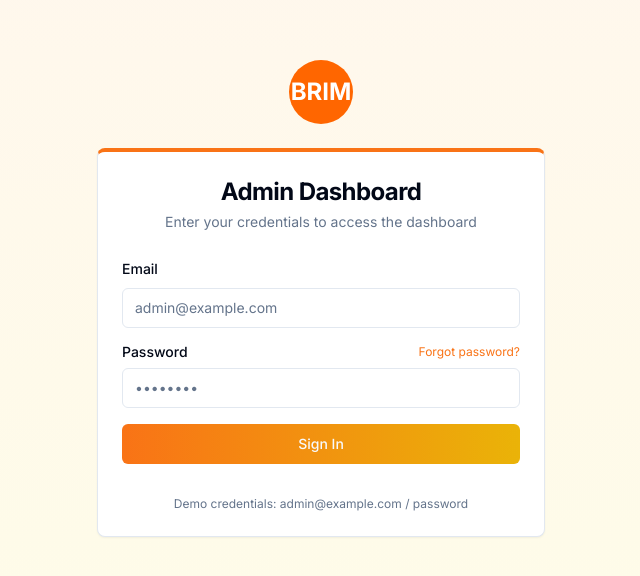
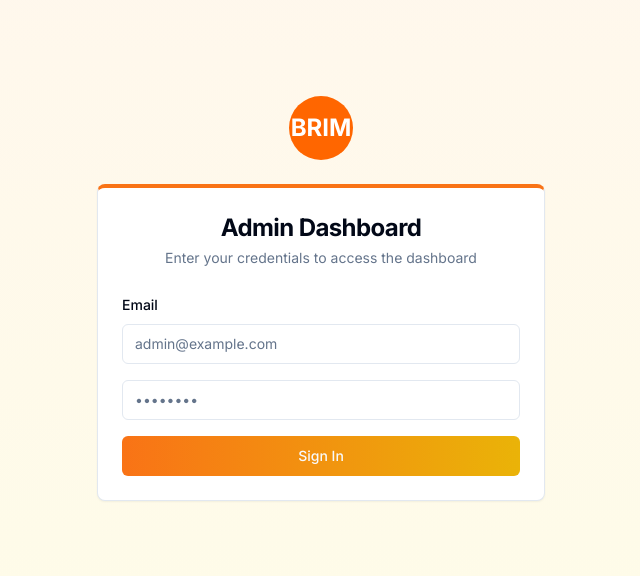
Before and after one commit to e-ashitey/brim-youth-hub, a Next.js app: page /admin in a window 1280 px wide. Shown: the part 102-678 px from the top of the page, without its empty margins (319-959 px from the left). Built offline with nearby package versions, Linux system fonts and the light colour scheme; no server answers; what @supabase/auth-helpers-nextjs would draw is missing.

Commit message:
fix: comment out unused password field and footer content in login page

```diff
--- a/app/admin/page.tsx
+++ b/app/admin/page.tsx
@@ -79,12 +79,12 @@ export default function LoginPage() {
                                 />
                             </div>
                             <div className="space-y-2">
-                                <div className="flex items-center justify-between">
+                                {/* <div className="flex items-center justify-between">
                                     <Label htmlFor="password">Password</Label>
                                     <a href="#" className="text-xs text-orange-500 hover:underline">
                                         Forgot password?
                                     </a>
-                                </div>
+                                </div> */}
                                 <Input
                                     id="password"
                                     type="password"
@@ -105,11 +105,11 @@ export default function LoginPage() {
                             </motion.div>
                         </form>
                     </CardContent>
-                    <CardFooter className="flex flex-col">
+                    {/* <CardFooter className="flex flex-col">
                         <p className="mt-2 text-xs text-center text-muted-foreground">
-                            <span>Demo credentials: admin@example.com / password</span>
+                            <span>SAFE AND SECURE!!</span>
                         </p>
-                    </CardFooter>
+                    </CardFooter> */}
                 </Card>
             </motion.div>
             <NotificationContainer />
```
